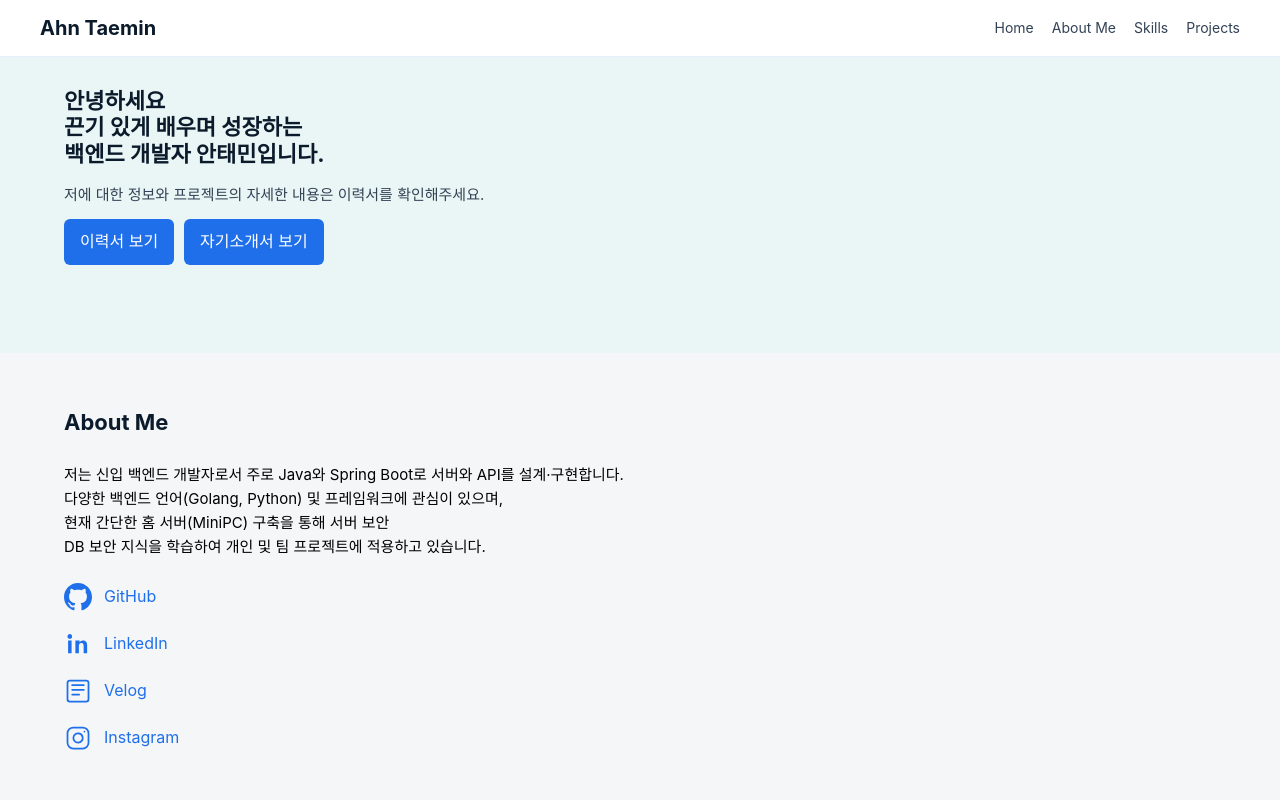
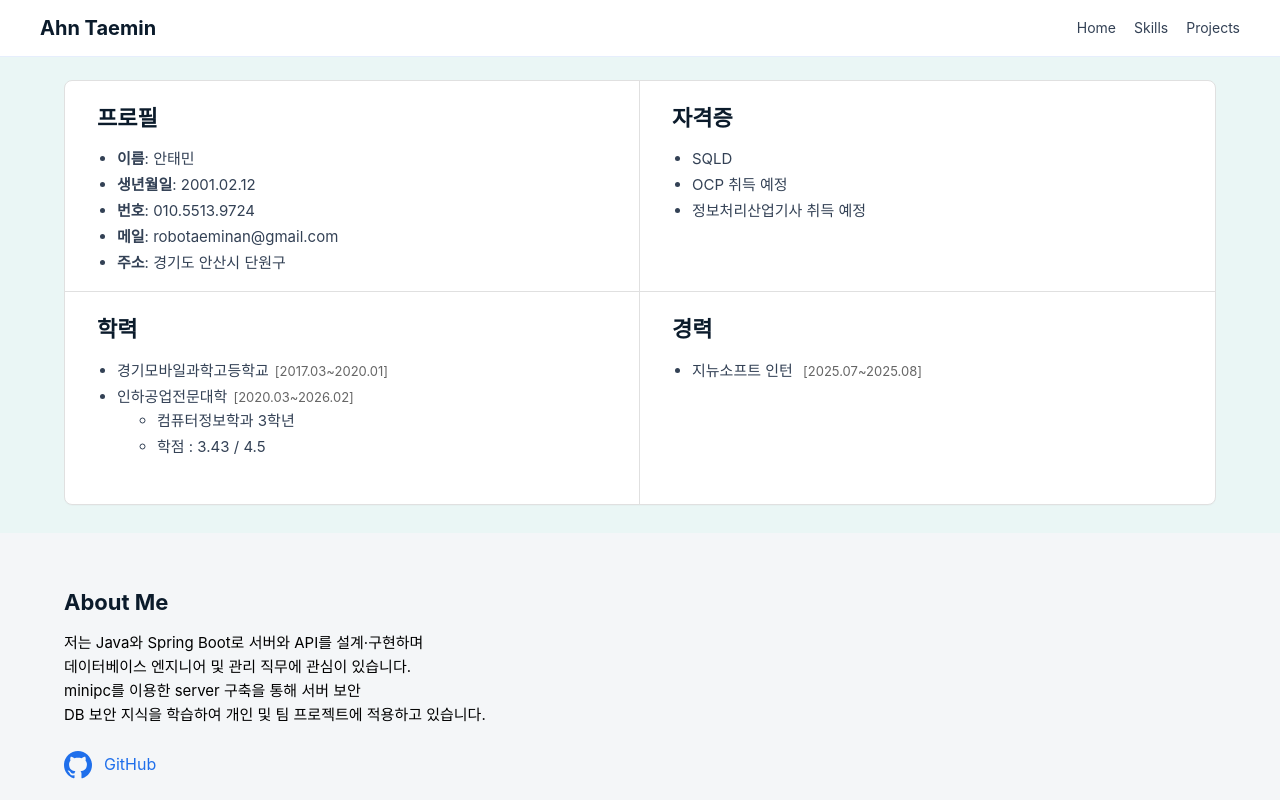
Before and after one commit to taemin01/ahntaemin-portfolio, a Vue app: page / in a window 1280 px wide. Shown: the top 800 px of the page. Built offline with nearby package versions, Linux system fonts and the light colour scheme.

Commit message:
edit profile

```diff
--- a/src/components/HeaderSection.vue
+++ b/src/components/HeaderSection.vue
@@ -24,7 +24,7 @@ const route = useRoute()
 
 const menus = [
   { id: 'home', label: 'Home' },
-  { id: 'aboutme', label: 'About Me' },
+  // { id: 'aboutme', label: 'About Me' },
   { id: 'skills', label: 'Skills' },
   { id: 'projects', label: 'Projects' },
 ]
--- a/src/views/HomeView.vue
+++ b/src/views/HomeView.vue
@@ -1,35 +1,49 @@
+
 <template>
   <main class="home-view">
     <!-- HERO -->
     <section class="hero" id="home">
       <div class="container hero-inner">
-        <div class="hero-text full">
-          <h2>
-            안녕하세요<br />
-            끈기 있게 배우며 성장하는<br />
-            백엔드 개발자 안태민입니다.
-          </h2>
-          <p class="lead">
-            저에 대한 정보와 프로젝트의 자세한 내용은 이력서를 확인해주세요.
-          </p>
+        <div class="resume-card-wide">
+          <div class="resume-quad-grid">
+            <div class="resume-quad-cell profile-cell">
+              <h2 class="resume-title">프로필</h2>
+              <ul class="resume-info-list">
+                <li><strong>이름</strong>: 안태민</li>
+                <li><strong>생년월일</strong>: 2001.02.12</li>
+                <li><strong>번호</strong>: 010.5513.9724</li>
+                <li><strong>메일</strong>: robotaeminan@gmail.com</li>
+                <li><strong>주소</strong>: 경기도 안산시 단원구</li>
+              </ul>
+            </div>
+            <div class="resume-quad-cell cert-cell">
+              <h2 class="resume-title">자격증</h2>
+              <ul class="resume-info-list">
+                <li>SQLD</li>
+                <li>OCP 취득 예정</li>
+                <li>정보처리산업기사 취득 예정</li>
+              </ul>
+            </div>
+            <div class="resume-quad-cell edu-cell">
+              <h2 class="resume-title">학력</h2>
+              <ul class="resume-info-list">
+                <li>경기모바일과학고등학교<span class="resume-period">[2017.03~2020.01]</span></li>
+                <li>인하공업전문대학<span class="resume-period">[2020.03~2026.02]</span>
+                  <ul class="resume-sub-list">
+                    <li>컴퓨터정보학과 3학년</li>
+                    <li>학점 : 3.43 / 4.5</li>
+                  </ul>
+                </li>
+              </ul>
+            </div>
+            <div class="resume-quad-cell exp-cell">
+              <h2 class="resume-title">경력</h2>
+              <ul class="resume-info-list">
+                <li>지뉴소프트 인턴 <span class="resume-period">[2025.07~2025.08]</span></li>
+              </ul>
+            </div>
+          </div>
 
-          <div class="resume-actions">
-            <a
-              class="btn"
-              style="margin-right: 10px;"
-              href="/ahntaemin-portfolio/ahntaemin_portfolio.pdf"
-              target="_blank"
-            >
-              이력서 보기
-            </a>
-            <a
-              class="btn"
-              href="/ahntaemin-portfolio/ahntaemin_cover_letter.pdf"
-              target="_blank"
-            >
-              자기소개서 보기
-            </a>
-          </div>
         </div>
       </div>
     </section>
@@ -42,10 +56,9 @@
         <div class="about-me">
           <div class="about-me-inner">
             <p class="about-bio">
-              저는 신입 백엔드 개발자로서
-              주로 Java와 Spring Boot로 서버와 API를 설계·구현합니다. <br />
-              다양한 백엔드 언어(Golang, Python) 및 프레임워크에 관심이 있으며, <br />
-              현재 간단한 홈 서버(MiniPC) 구축을 통해 서버 보안 <br />
+              저는 Java와 Spring Boot로 서버와 API를 설계·구현하며 <br />
+              데이터베이스 엔지니어 및 관리 직무에 관심이 있습니다. <br />
+              minipc를 이용한 server 구축을 통해 서버 보안 <br />
               DB 보안 지식을 학습하여 개인 및 팀 프로젝트에 적용하고 있습니다.
             </p>
 
@@ -128,7 +141,7 @@
                   <span class="icon-label">Velog</span>
                 </a>
               </li>
-              <li>
+              <!-- <li>
                 <a
                   class="icon-link instagram"
                   href="https://www.instagram.com/t._.m2_/"
@@ -166,7 +179,7 @@
                   </svg>
                   <span class="icon-label">Instagram</span>
                 </a>
-              </li>
+              </li> -->
             </ul>
           </div>
         </div>
@@ -179,7 +192,7 @@
         <h2>Skills</h2>
         <h4>보유 스킬과 경험 내용을 작성하였습니다.</h4>
 
-        <p class="core-tech">핵심기술: Java · Spring Boot · JPA · MySQL</p>
+        <p class="core-tech">핵심기술: Java · Spring Boot · JPA · Oracle · PostgreSQL</p>
 
         <div class="skills-grid">
           <div class="skill-card full-width">
@@ -206,10 +219,13 @@
 
           <div class="skill-card full-width">
             <h4>Database</h4>
-            <p class="skill-list">MySQL · Chroma DB</p>
+            <p class="skill-list">Oracle · PostgreSQL · Chroma DB</p>
             <p class="skill-note">
               관계형 DB 설계와 홈 서버 구축 데이터베이스 경험이 있으며, Chroma DB로 벡터 데이터
               저장·검색을 다뤄봤습니다.
+            </p>
+            <p class="skill-note">
+              Oracle Architecture와 Admin, Backup & Recovery 기초를 교육 받았습니다.
             </p>
           </div>
 
@@ -262,7 +278,7 @@
               {{ project.cardHighlight }}
             </p>
 
-            <div
+            <!-- <div
               class="tags"
               v-if="getTags(project).length"
             >
@@ -273,7 +289,7 @@
               >
                 {{ t }}
               </span>
-            </div>
+            </div> -->
           </article>
         </div>
 
@@ -367,7 +383,8 @@ export default {
 .container {
   max-width: 1200px;
   margin: 0 auto;
-  padding: 24px;
+  padding: 24px 24px 12px 24px;
+  /* padding: 24px; */
   width: 100%;
   box-sizing: border-box;
 }
@@ -380,7 +397,8 @@ export default {
 /* HERO */
 .hero {
   position: relative;
-  padding: 64px 0;
+  padding-top: 56px;
+  padding-bottom: 16px;
 }
 
 .hero::before {
@@ -395,9 +413,151 @@ export default {
 .hero-inner {
   display: flex;
   gap: 24px;
-  align-items: center;
+  align-items: stretch;
+  justify-content: center;
   position: relative;
   z-index: 1;
+}
+
+.resume-card-wide {
+  background: var(--ui-bg);
+  padding: 0;
+  border-radius: 8px;
+  box-shadow: 0 1px 0 rgba(15, 23, 42, 0.02);
+  max-width: 1200px;
+  width: 100%;
+  margin: 0 auto;
+  border: 1.5px solid #e0e0e0;
+  overflow: hidden;
+}
+.resume-flex {
+  display: flex;
+  flex-direction: row;
+  justify-content: center;
+  align-items: stretch;
+  gap: 0;
+  flex: 1 1 0;
+  min-width: 0;
+  padding: 0 32px;
+}
+.resume-left, .resume-right {
+  flex: 1 1 0;
+  min-width: 0;
+  padding: 0 32px 0 0;
+}
+.resume-right {
+  padding: 0 0 0 32px;
+}
+.resume-divider-vertical {
+  width: 2px;
+  background: #e0e0e0;
+  margin: 0 12px;
+  min-height: 340px;
+  align-self: stretch;
+}
+@media (max-width: 900px) {
+  .resume-card-wide {
+    padding: 16px 4px 16px 4px;
+    max-width: 100%;
+  }
+  .resume-flex {
+    flex-direction: column;
+  }
+  .resume-left, .resume-right {
+    padding: 0;
+  }
+  .resume-divider-vertical {
+    display: none;
+  }
+}
+
+.resume-card {
+  background: white;
+  padding: 28px 24px 24px 24px;
+  border-radius: 15px;
+  box-shadow: 0 4px 6px rgba(0,0,0,0.10);
+  max-width: 600px;
+  margin: 0 auto;
+}
+.resume-header {
+  display: flex;
+  flex-direction: column;
+  align-items: flex-start;
+}
+.resume-profile-info {
+  width: 100%;
+}
+.resume-table {
+  width: 100%;
+  border-collapse: collapse;
+  margin-bottom: 0;
+}
+.resume-table th,
+.resume-table td {
+  padding: 6px 10px;
+  text-align: left;
+  font-size: 15px;
+}
+.resume-section-title {
+  font-weight: 700;
+  font-size: 18px;
+  padding-bottom: 4px;
+}
+.resume-label {
+  color: #555;
+  width: 80px;
+  font-weight: 500;
+}
+.resume-value {
+  color: #222;
+}
+.resume-photo-cell {
+  text-align: center;
+  vertical-align: middle;
+  width: 120px;
+}
+.resume-photo {
+  width: 100px;
+  border-radius: 10px;
+  object-fit: cover;
+}
+.resume-divider {
+  border: none;
+  border-top: 1.5px solid #222;
+  margin: 18px 0 14px 0;
+}
+.resume-section {
+  margin-bottom: 0;
+}
+.resume-list {
+  list-style: none;
+  padding: 0;
+  margin: 0;
+  font-size: 15px;
+}
+.resume-list > li {
+  margin-bottom: 6px;
+}
+.resume-period {
+  color: #666;
+  font-size: 13px;
+  margin-left: 6px;
+}
+@media (max-width: 720px) {
+  .resume-card {
+    padding: 16px 6px 16px 6px;
+    max-width: 100%;
+  }
+  .resume-photo {
+    width: 70px;
+  }
+  .resume-section-title {
+    font-size: 16px;
+  }
+  .resume-table th, .resume-table td {
+    font-size: 13px;
+    padding: 4px 6px;
+  }
 }
 
 .hero-text {
@@ -604,9 +764,9 @@ export default {
 }
 
 /* About Me styles */
-.about-me {
+/* .about-me {
   padding: 12px 0 0;
-}
+} */
 
 .about-me-inner {
   display: flex;
@@ -668,6 +828,57 @@ export default {
   display: block;
 }
 
+/* 카드 내부 제목/목록/항목 간 공백 최소화 */
+.resume-title {
+  margin-bottom: 8px;
+}
+.resume-info-list {
+  margin-top: 0;
+  margin-bottom: 0;
+  padding-left: 20px;
+}
+.resume-info-list li {
+  margin-bottom: 2px;
+}
+.resume-info-list li:last-child {
+  margin-bottom: 0;
+}
+
+/* 2x2 그리드로 4등분된 HERO 카드 */
+        .resume-quad-grid {
+          display: grid;
+          grid-template-columns: 1fr 1fr;
+          grid-template-rows: 1fr 1fr;
+          grid-template-areas:
+            "profile cert"
+            "edu exp";
+          border-top: 0;
+          border-left: 0;
+          border-right: 0;
+          border-bottom: 0;
+          align-items: stretch;
+        }
+        .resume-quad-cell {
+          padding: 24px 32px 16px 32px;
+          display: flex;
+          flex-direction: column;
+          justify-content: flex-start;
+          border-right: 1.5px solid #e0e0e0;
+          border-bottom: 1.5px solid #e0e0e0;
+        }
+        .resume-quad-cell:nth-child(2),
+        .resume-quad-cell:nth-child(4) {
+          border-right: none;
+        }
+        .resume-quad-cell:nth-child(3),
+        .resume-quad-cell:nth-child(4) {
+          border-bottom: none;
+        }
+        .profile-cell { grid-area: profile; }
+        .cert-cell   { grid-area: cert;    }
+        .edu-cell    { grid-area: edu;     }
+        .exp-cell    { grid-area: exp;     }
+
 @media (max-width: 720px) {
   .contact-icons {
     gap: 10px;
```
Also changed, not shown: public/me.jpg (added), 1 other file (tests, documents, lock files or other folders).
